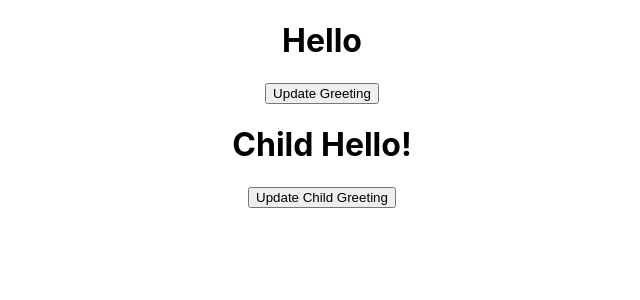
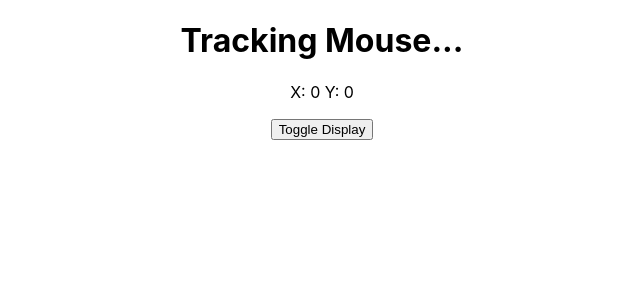
Before and after one commit to csilfverskiold/gitpod-react, a React (Create React App) app in the folder my-app/: page / in a window 1280 px wide. Shown: the top 300 px of the page, without its empty margins (318-958 px from the left). Built offline with nearby package versions, Linux system fonts and the light colour scheme.

Commit message:
Add components covering componentWillUnmount method

```diff
--- a/my-app/src/App.js
+++ b/my-app/src/App.js
@@ -13,6 +13,7 @@
 import RenderingLists from './components/RenderingLists';
 import LifeCyclesCDM from './components/LifeCyclesCDM';
 import LifeCyclesCDU from './components/LifeCyclesCDU';
+import LifeCyclesCWU from './components/LifeCyclesCWU';
 
 // 4. Use functional/class component
 // 5.0 Pass in prop (name, greeting, age) as JSX
@@ -30,8 +31,9 @@
       <MethodsAsPropsChild />
       <MethodsAsPropsParent />
       <RenderingLists />
-      <LifeCyclesCDM /> */}
-      <LifeCyclesCDU />
+      <LifeCyclesCDM />
+      <LifeCyclesCDU /> */}
+      <LifeCyclesCWU />
     </div>
   );
 }
--- a/my-app/src/components/LifeCyclesCDU.js
+++ b/my-app/src/components/LifeCyclesCDU.js
@@ -1,5 +1,5 @@
 // Component Life Cycles in React
-// Showcasing componenDidMount
+// Showcasing componenDidUpdate
 
 import React, { Component } from 'react'
 import LifeCyclesCDUChild from './LifeCyclesCDUChild'
--- a/my-app/src/components/LifeCyclesCDUChild.js
+++ b/my-app/src/components/LifeCyclesCDUChild.js
@@ -1,5 +1,5 @@
 // Component Life Cycles in React
-// Showcasing componenDidMount
+// Showcasing componenDidUpdate
 
 import React, { Component } from 'react'
 
--- /dev/null
+++ b/my-app/src/components/LifeCyclesCWU.js
@@ -0,0 +1,33 @@
+// Component Life Cycles in React
+// Showcasing componenWillUnmount
+
+import React, { Component } from 'react'
+import LifeCyclesCWUTracker from './LifeCyclesCWUTracker'
+
+export class LifeCyclesCWU extends Component {
+    constructor(props) {
+        super(props)
+
+        this.state = {
+            visible: true
+        }
+    }
+
+    toggleDisplay = () => {
+        this.setState((prevState) => ({ visible: !prevState.visible }))
+    }
+
+    render() {
+        return (
+            <div>
+                {this.state.visible && <LifeCyclesCWUTracker />}
+                <button onClick={this.toggleDisplay}>Toggle Display</button>
+            </div>
+        )
+    }
+}
+
+export default LifeCyclesCWU
+
+// "Anytime you need to do some cleanup stuff like removing event listeners, resetting intervals,
+// stopping timers or cancelling network requests, you should do it in componentWillUnmount."
--- /dev/null
+++ b/my-app/src/components/LifeCyclesCWUTracker.js
@@ -0,0 +1,44 @@
+// Component Life Cycles in React
+// Showcasing componenWillUnmount
+
+import React, { Component } from 'react'
+
+export class LifeCyclesCWUTracker extends Component {
+  constructor(props) {
+    super(props)
+
+    this.state = {
+      mouseX: 0,
+      mouseY: 0,
+    }
+  }
+  trackMouse = e => {
+    console.log('Mouse moved')
+    this.setState({
+      mouseX: e.clientX,
+      mouseY: e.clientY,
+    })
+  }
+  componentDidMount() {
+    window.addEventListener('mousemove', this.trackMouse);
+  }
+
+  componentWillUnmount() {
+    console.log("unmounting")
+    window.removeEventListener('mousemove', this.trackMouse)
+  }
+
+  render() {
+    return (
+      <div>
+        <h1>Tracking Mouse...</h1>
+        <p>X: {this.state.mouseX} Y: {this.state.mouseY}</p>
+      </div>
+    )
+  }
+}
+
+export default LifeCyclesCWUTracker
+
+// "Anytime you need to do some cleanup stuff like removing event listeners, resetting intervals,
+// stopping timers or cancelling network requests, you should do it in componentWillUnmount."
```
